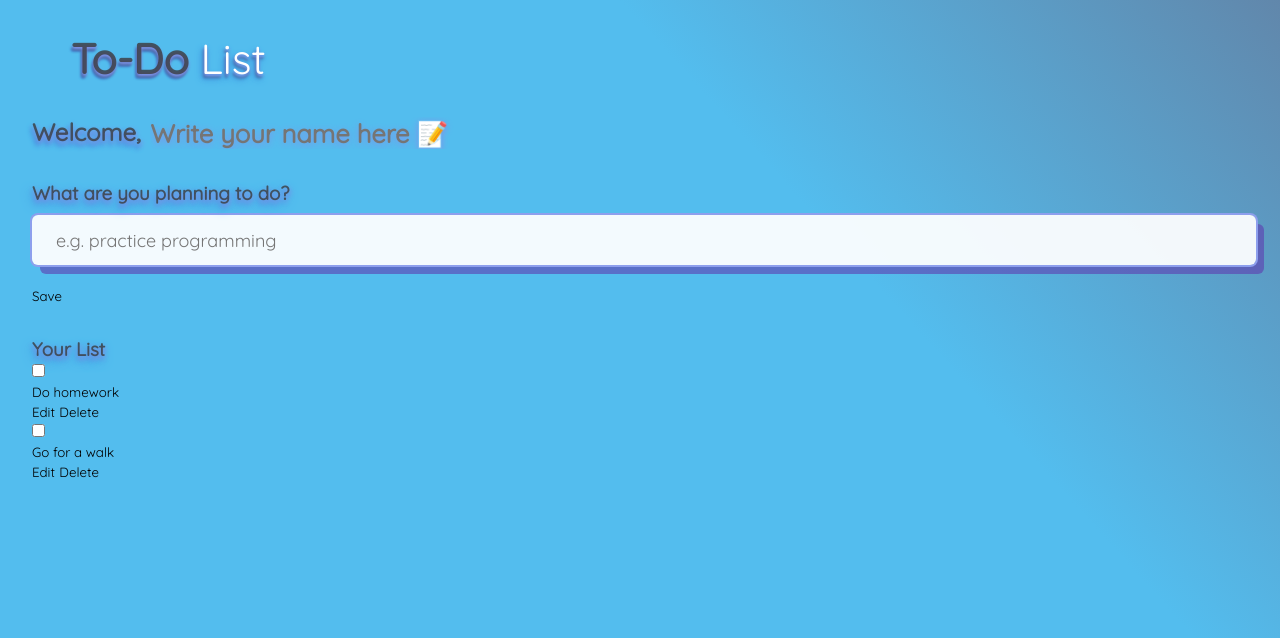
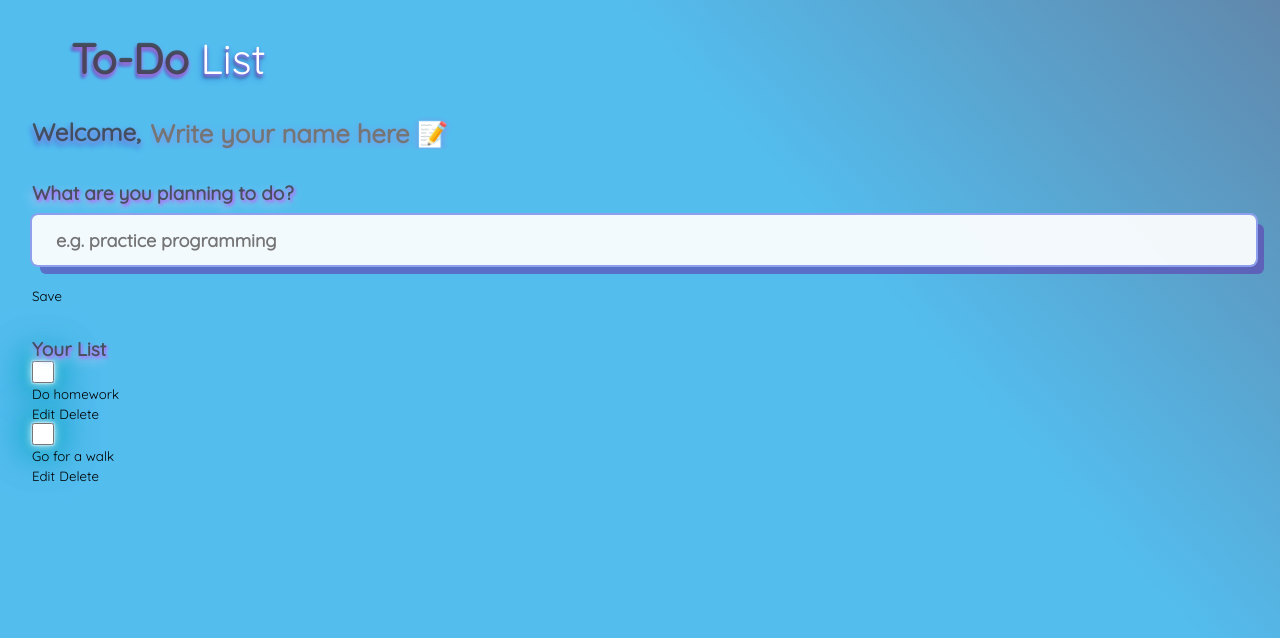
Before and after one commit to ozzlems/To-Do-List, a plain HTML site: page index.html in a window 1280 px wide. Drawn offline with Linux system fonts and the light colour scheme; a web font is replaced by a local one.

Commit message:
styled checkboxes

```diff
--- a/styles.css
+++ b/styles.css
@@ -25,7 +25,7 @@ input:not([type="radio"]):not([type="checkbox"]), button {
     padding-left: 3.5rem;
     padding-right: 1.5rem;
     font-size: 42px;
-    text-shadow:  0 2px 3px #8093e9,
+    text-shadow:  0 2px 3px #9664e2,
     -1px 4px 3px #3e639f,
     -2px 5px 7px #3992df, -2px 4px 5px #4a9ce3;
 
@@ -46,8 +46,8 @@ input:not([type="radio"]):not([type="checkbox"]), button {
 .fancy{
     color: rgba(57, 56, 56, 0.777);
     font-weight: 600;
-    text-shadow:  0 2px 3px #8093e9,
-    -1px 4px 3px #455e98,
+    text-shadow:  0 3px 4px #b371f5,
+    -1px 3px 3px #455e98,
     -2px 5px 2px #479ce7;
 
 
@@ -62,9 +62,11 @@ section{
 }
 h3{
     color: rgba(57, 56, 56, 0.777);
-    text-shadow:   1px 2px 5px #8093e9,
-    -1px 4px 5px #5c90e3,
-    -2px 5px 11px #3992df ;
+    text-shadow:   2px 2px 3px #c05ffce1,
+    -1px 4px 5px #7da6e7,
+    -2px 5px 11px #bddffd ;
+    font-size: 19px;
+    font-weight: bolder;
 
 
 }
@@ -94,6 +96,37 @@ text-shadow:  0 2px 7px #8093e9;
     height: 50px;
     margin-top: 10px;
     box-shadow:  0 0 0 2px #8d9fed, 8px 9px 0 0 rgba(95, 62, 177, 0.608);
-    font-weight: 550;
-    border-radius: 6px;
+    font-weight: 650;
+   border-radius: 6px;
 }
+
+
+#create-todo input::placeholder{
+opacity: 55%;
+font-weight: 500;
+}
+
+input[type="radio"] , input[type="checkbox"] {
+    display: none;
+}
+
+
+input[type="checkbox"]{
+    display: flex;
+    align-items: center;
+    justify-content: center;
+    width: 22px;
+    height: 22px;
+    border-radius: 50%;
+    border: 2px solid purple;
+    box-shadow: 0 0 2px #fff, 0 0 10px #ffffff, 0 0 20px #0ba9ca, 0 0 30px #0eb9db,
+    0 0 40px #077c93, 0 0 50px #0ba9ca; }
+
+   .create-todo input[type="checkbox"]::after {
+        content: "";
+        display: block;
+        opacity: 0;
+        width: 0px;
+        height: 0px;
+        background-color: black;
+        }
```
